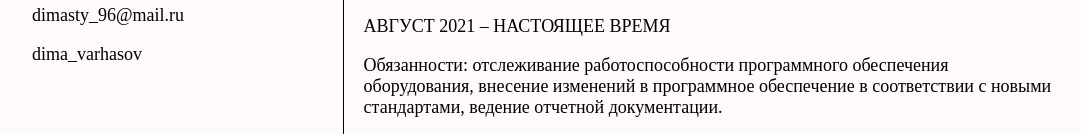
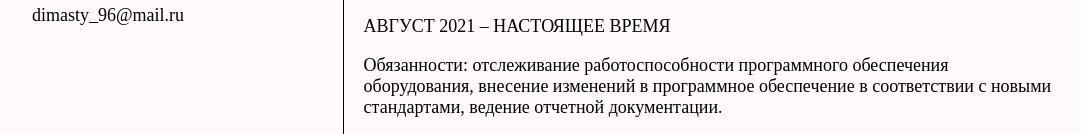
Before and after one commit to Detrivil/detrivil.github.io, a plain HTML site: page index.html in a window 1280 px wide. Shown: the part 786-920 px from the top of the page, without its empty margins (96-1177 px from the left). Drawn offline with Linux system fonts and the light colour scheme.

Commit message:
Update index.html

```diff
--- a/index.html
+++ b/index.html
@@ -28,7 +28,7 @@
 <p></p>г. Минск</p>
 <p>+375 29 348 69 24</p>
 <p>dimasty_96@mail.ru</p>
-<p>dima_varhasov</p>
+
 
 
             </div>
```
